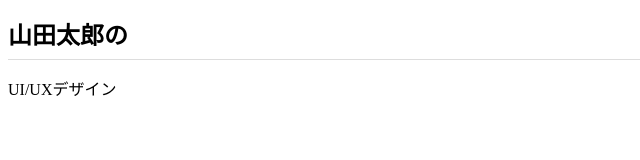
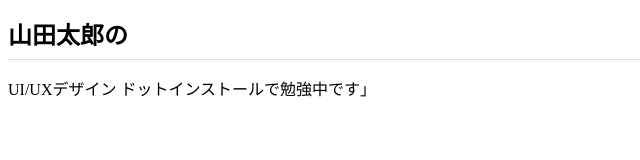
Before and after one commit to ShigemasaKatsuhiro/ShigemasaKatsuhiro.github.io, a plain HTML site: page index.html in a window 1280 px wide. Shown: the whole page, without its empty margins (0-640 px from the left). Drawn offline with Linux system fonts and the light colour scheme.

Commit message:
Add files via upload

```diff
--- a/index.html
+++ b/index.html
@@ -9,6 +9,6 @@
   <link rel="stylesheet" href="css/style.css">
 <body>
   <h1>山田太郎の</h1>
-  <P>UI/UXデザイン</P>
+  <P>UI/UXデザイン ドットインストールで勉強中です」</P>
 </body>
 </html>
```
